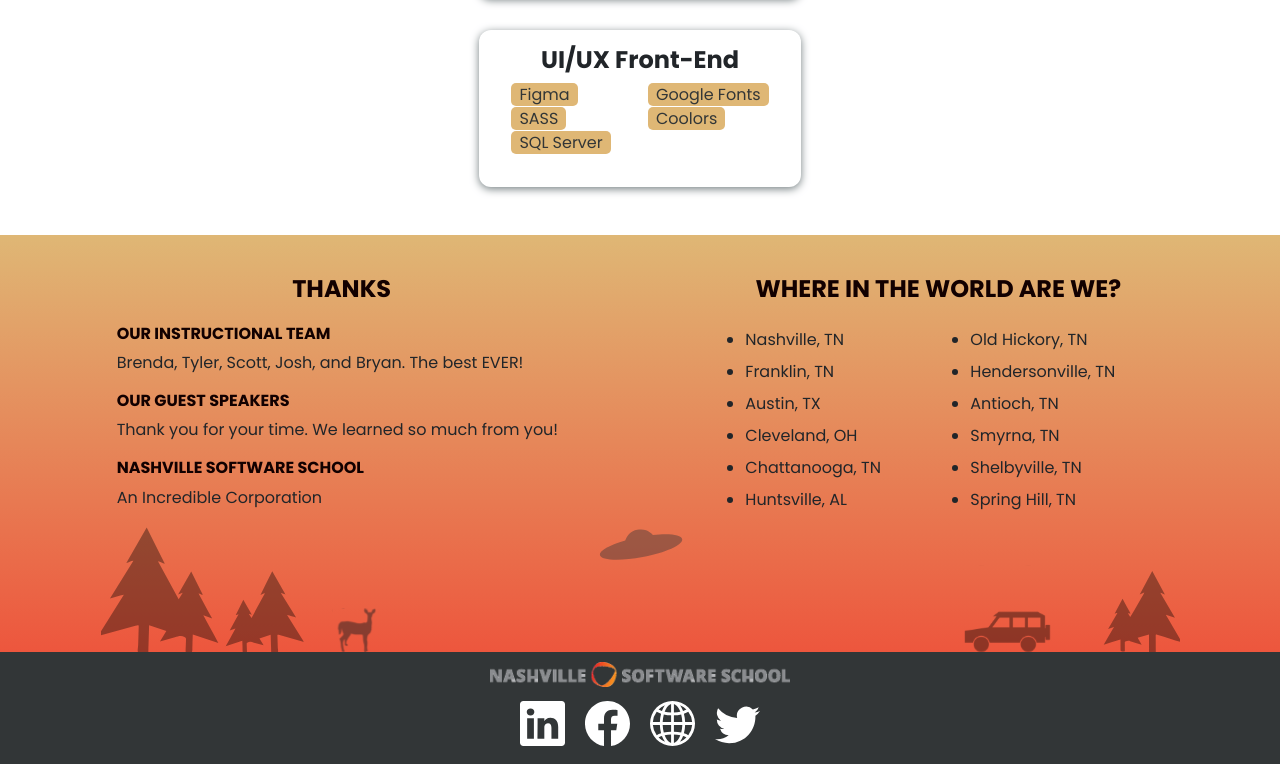
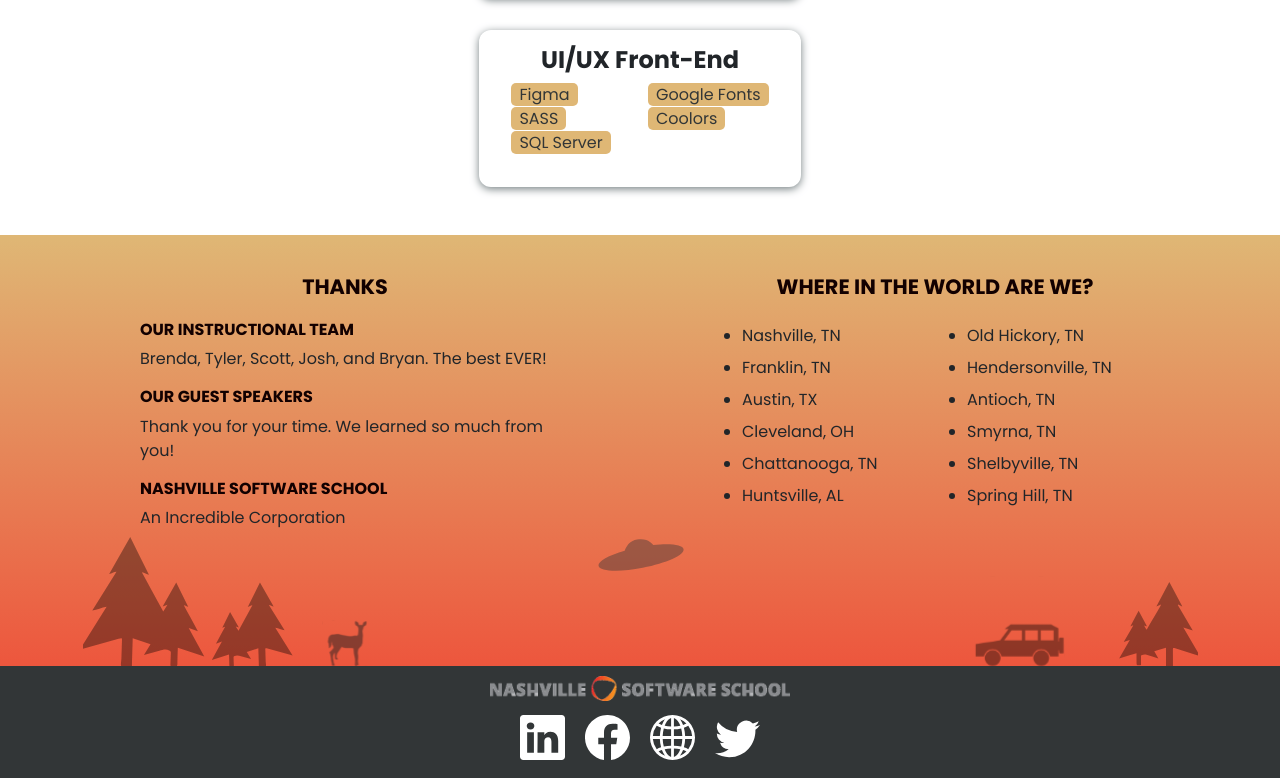
Before and after one commit to nss-day-cohort-51/nss-day-cohort-51.github.io, a React (Create React App) app: page / in a window 1280 px wide. Shown: the part 3559-4337 px from the top of the page. Built offline with nearby package versions, Linux system fonts and the light colour scheme.

Commit message:
updated positioning

```diff
--- a/src/styles/devlist.scss
+++ b/src/styles/devlist.scss
@@ -11,7 +11,7 @@ $platinum: #ecebea;
 
 //Developer List section
 .dev-list {
-  position: relative;
+  position: relative; // this negates sticky navbar - find solution
   display: flex;
   flex-direction: row;
   justify-content: center;
@@ -23,7 +23,12 @@ $platinum: #ecebea;
 
 //Developer Card
 .dev-card {
-  background-image: linear-gradient(180deg, #747e80 25%, #ecebea 0, #ecebea 10%);
+  background-image: linear-gradient(
+    180deg,
+    #747e80 25%,
+    #ecebea 0,
+    #ecebea 10%
+  );
   // background-image: linear-gradient(180deg, #747e80 0 30%, #ecebea 50% 100%);
   display: flex;
   flex-direction: column;
@@ -41,7 +46,6 @@ $platinum: #ecebea;
   }
 
   .dev-card__title {
-
     font-family: "Poppins", sans-serif;
     font-weight: bold;
     color: #ecebea;
@@ -51,25 +55,24 @@ $platinum: #ecebea;
   }
 
   .dev-card__pic {
-     img {
-
-    border-radius: 50%;
-        }
+    img {
+      border-radius: 50%;
+    }
     .fsYellow {
       border: $mustard solid 7px;
       border-radius: 50%;
-          }
+    }
     .feBlue {
       border: $blue solid 7px;
       border-radius: 50%;
-          }
     }
+  }
   .interest-fact__container {
     display: flex;
     flex-wrap: wrap;
     flex-direction: column;
     align-items: flex-start;
-    border: #747e80 solid ;
+    border: #747e80 solid;
     border-radius: 5px;
     border-width: 1px;
     background-color: white;
@@ -80,10 +83,9 @@ $platinum: #ecebea;
   }
 
   .dev-card__name {
-
     font-family: "Poppins", sans-serif;
     font-weight: bold;
-    color:#120000;
+    color: #120000;
     font-size: x-large;
     padding-top: 5px;
     padding-bottom: 10px;
--- a/src/styles/thankslocation.scss
+++ b/src/styles/thankslocation.scss
@@ -37,7 +37,7 @@ $platinum: #ecebea;
 .thanks-location__location {
   flex: 1;
   align-self: flex-start;
-  margin: 30px 30px 30px;
+  margin: 30px 20px;
   min-width: 340px;
   max-width: 450px;
 }
@@ -45,8 +45,10 @@ $platinum: #ecebea;
 .thanks {
   display: flex;
   flex-direction: column;
+  padding: 0px 20px;
 
   h4 {
+    font-size: 1.3em;
     color: $midnight;
     text-align: center;
     margin-bottom: 20px;
@@ -59,6 +61,7 @@ $platinum: #ecebea;
   align-items: center;
 
   h4 {
+    font-size: 1.3em;
     color: $midnight;
     text-align: center;
     margin-bottom: 20px;
```
Also changed, not shown: src/styles/description.scss (+0 -15 lines).
